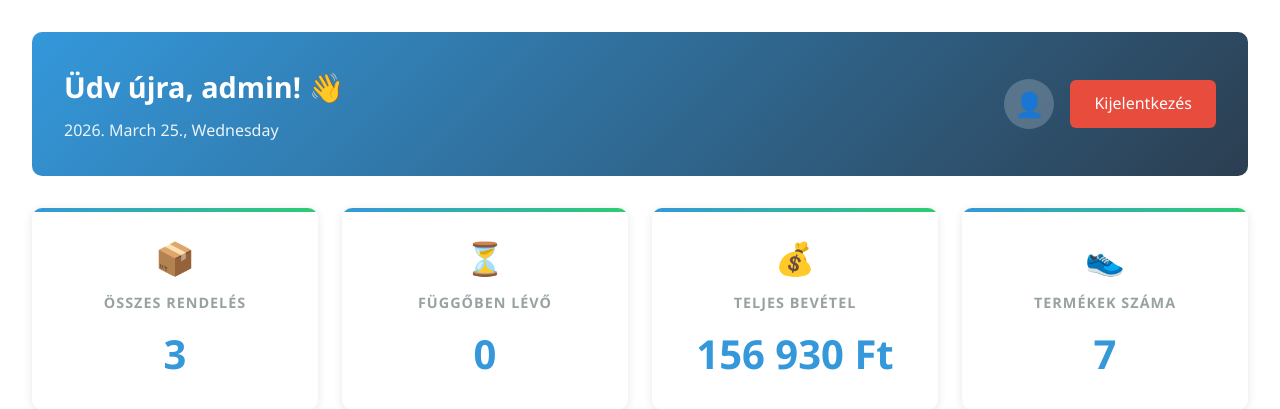
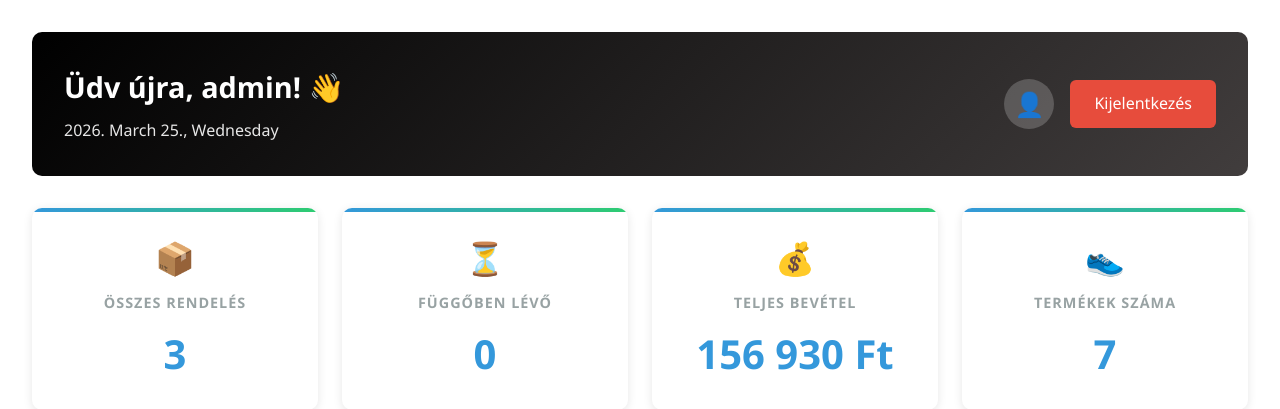
Before and after one commit to Embil22/KickstarWebshop, a PHP site: page /dashboard.php in a window 1280 px wide. Shown: the part 78-487 px from the top of the page. Run offline with PHP 8.4, Linux system fonts and the light colour scheme; a user stored in the database is signed in; data comes from the database, SQL or seed files in the repository.

Commit message:
Change dashboard background gradient colors

```diff
--- a/dashboard.php
+++ b/dashboard.php
@@ -60,7 +60,7 @@ $orders = $stmt->fetchAll(PDO::FETCH_ASSOC);
     <style>
         /* Dashboard specifikus stílusok */
         .welcome-section {
-            background: linear-gradient(135deg, #3498db, #2c3e50);
+            background: linear-gradient(135deg, black, var(--primary-color));
             color: white;
             padding: 2rem;
             border-radius: 10px;
```
